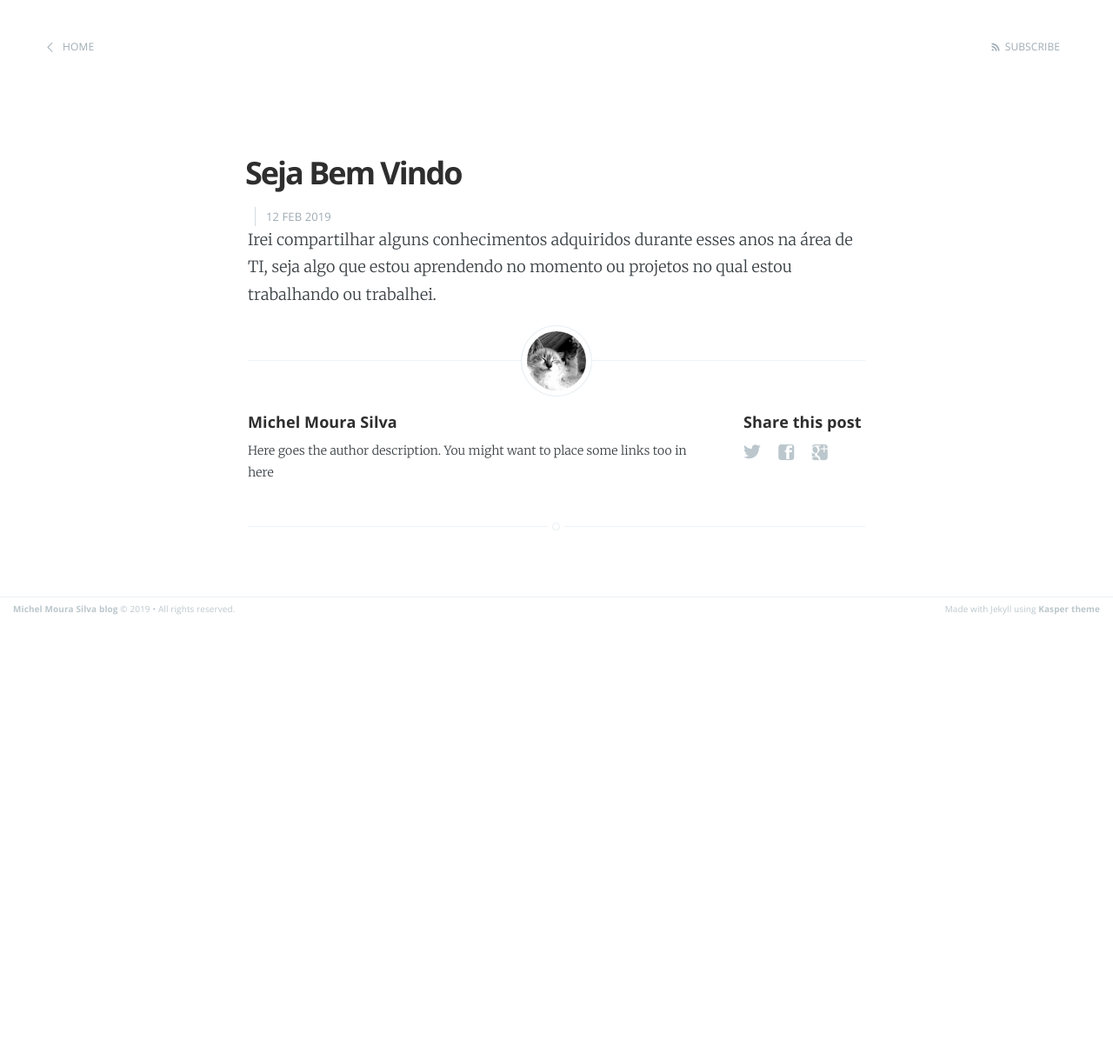
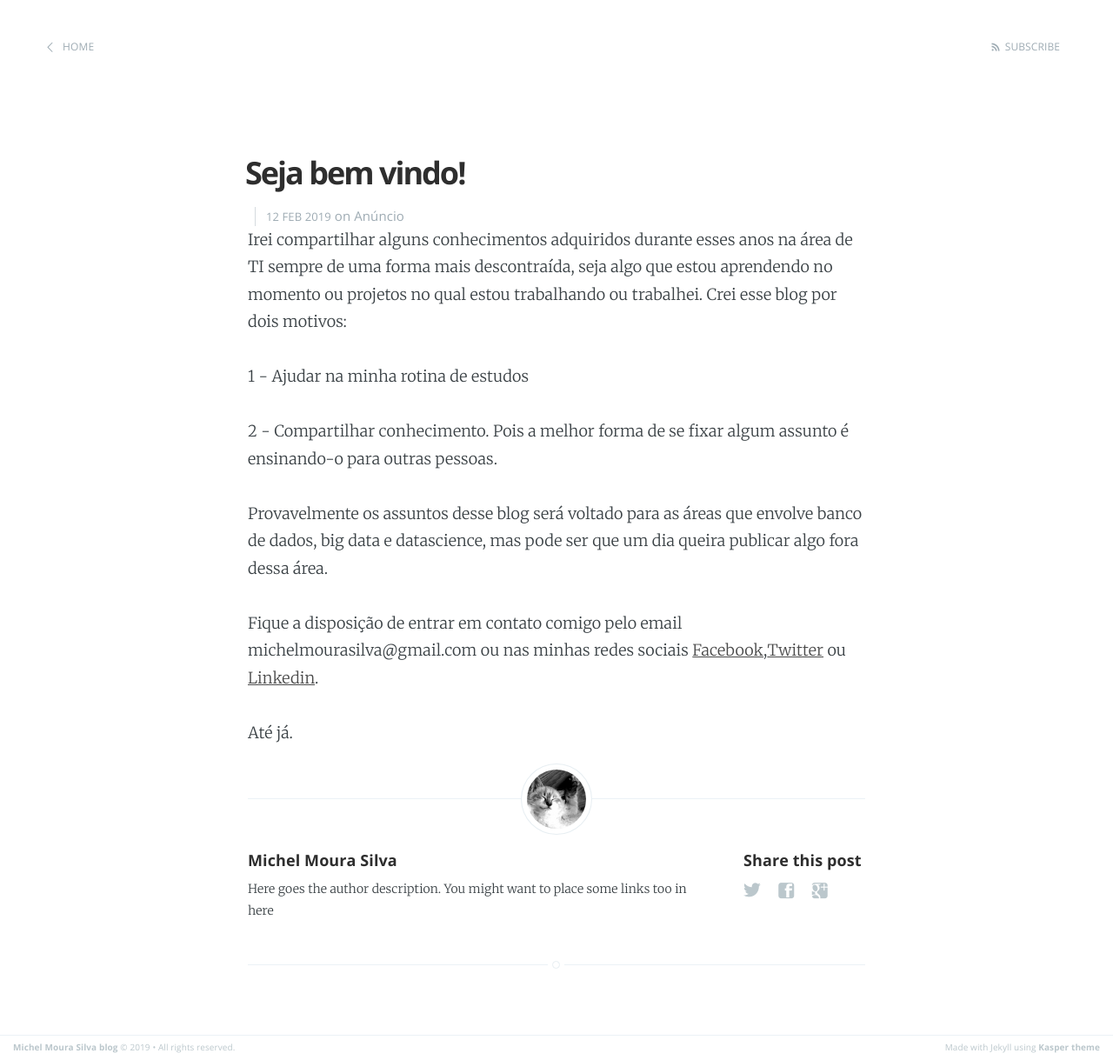
Before and after one commit to michelmourasilva/michelmourasilva.github.io, a Jekyll site: the page built from _posts/2019-02-12-seja-bem-vindo.markdown, in a window 1280 px wide. Shown: the whole page at 87% size. Built offline with Jekyll 4.4.1, drawn with Linux system fonts in a browser that asks for light colours; our own code applies the rules of GitHub Pages for plain Markdown files; before the commit the page ends 900 px from its top, so only the background shows below that.

Commit message:
Update 2019-02-12-seja-bem-vindo.markdown

```diff
--- a/_posts/2019-02-12-seja-bem-vindo.markdown
+++ b/_posts/2019-02-12-seja-bem-vindo.markdown
@@ -1 +1,23 @@
-Irei compartilhar alguns conhecimentos adquiridos durante esses anos na área de TI, seja algo que estou aprendendo no momento ou projetos no qual estou trabalhando ou trabalhei.
+---
+layout: post
+title:  "Seja bem vindo!"
+date:   2019-02-12 12:34:00
+categories: Anúncio
+---
+
+Irei compartilhar alguns conhecimentos adquiridos durante esses anos na área de TI sempre de uma forma mais descontraída, seja algo que estou aprendendo no momento ou projetos no qual estou trabalhando ou trabalhei.
+Crei esse blog por dois motivos:
+
+1 - Ajudar na minha rotina de estudos
+
+2 - Compartilhar conhecimento. Pois a melhor forma de se fixar algum assunto é ensinando-o para outras pessoas.
+
+Provavelmente os assuntos desse blog será voltado para as áreas que envolve banco de dados, big data e datascience, mas pode ser que um dia queira publicar algo fora dessa área.
+
+Fique a disposição de entrar em contato comigo pelo email michelmourasilva@gmail.com ou nas minhas redes sociais [Facebook],[Twitter] ou [Linkedin].
+
+Até já.
+
+[Facebook]: https://www.facebook.com/michelmourasilva
+[Twitter]: https://twitter.com/meshellmoura
+[Linkedin]: https://www.linkedin.com/in/michelmourasilva/
```
